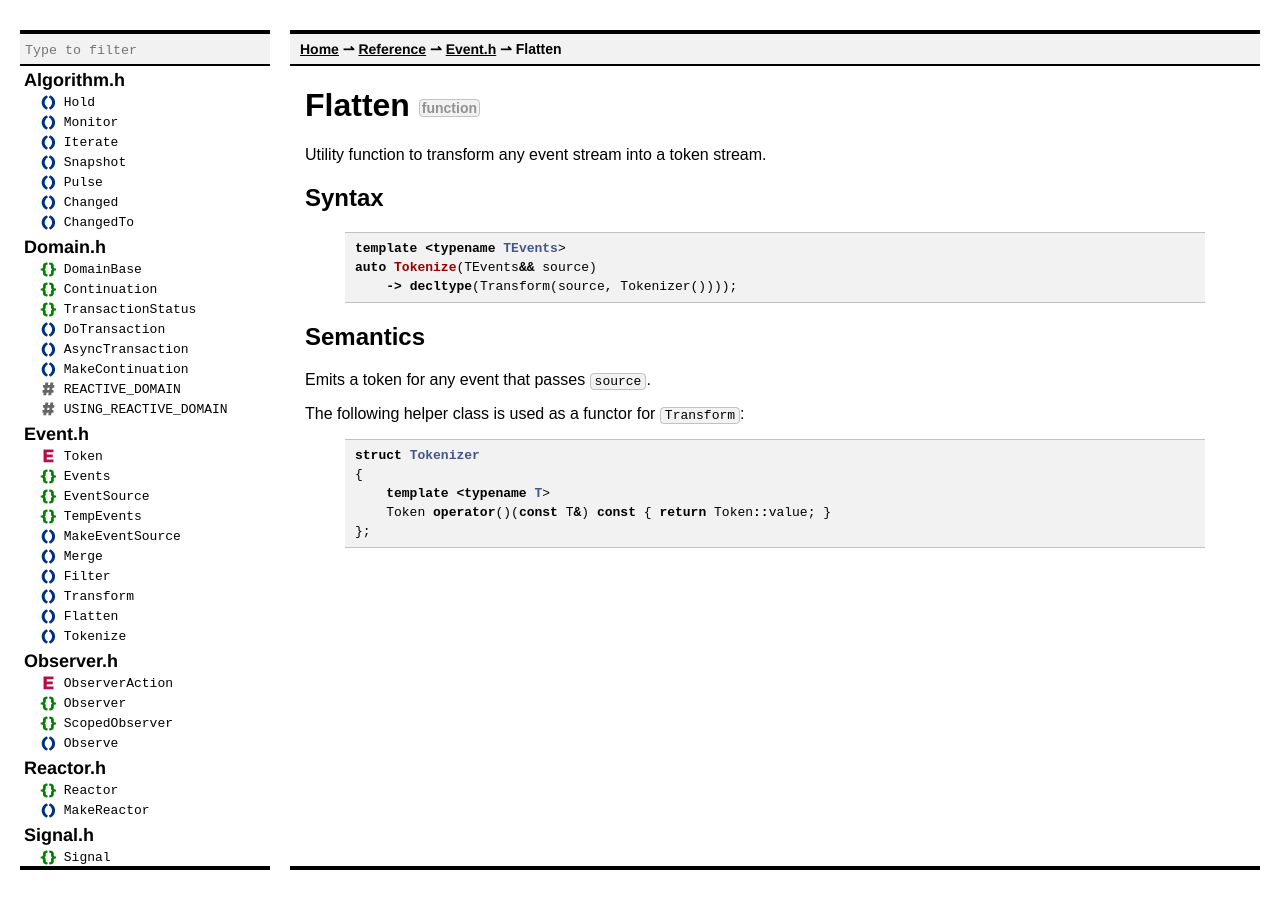
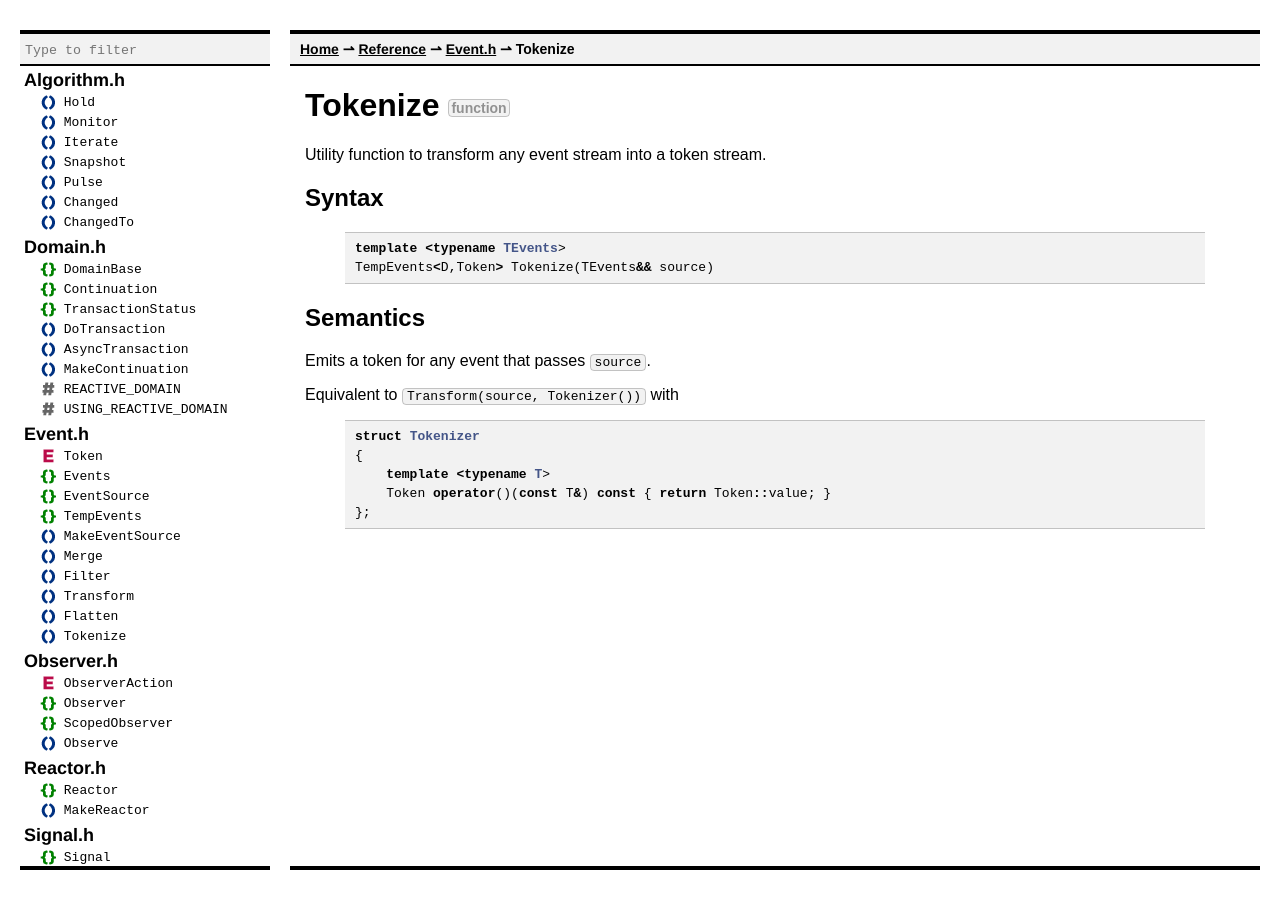
Before and after one commit to snakster/cpp.react, a Jekyll site: the page built from reference/Event.h/Tokenize.md, in a window 1280 px wide. Built offline with Jekyll 4.4.1, drawn with Linux system fonts in a browser that asks for light colours.

Commit message:
Fixed tokenize.

```diff
--- a/reference/Event.h/Tokenize.md
+++ b/reference/Event.h/Tokenize.md
@@ -1,6 +1,6 @@
 ---
 layout: default
-title: Flatten
+title: Tokenize
 type_tag: function
 groups:
  - {name: Home, url: ''}
@@ -12,15 +12,14 @@ Utility function to transform any event stream into a token stream.
 ## Syntax
 {% highlight C++ %}
 template <typename TEvents>
-auto Tokenize(TEvents&& source)
-    -> decltype(Transform(source, Tokenizer())));
+TempEvents<D,Token> Tokenize(TEvents&& source)
 {% endhighlight %}
 
 ## Semantics
 
 Emits a token for any event that passes `source`.
 
-The following helper class is used as a functor for `Transform`:
+Equivalent to `Transform(source, Tokenizer())` with
 {% highlight C++ %}
 struct Tokenizer
 {
```
